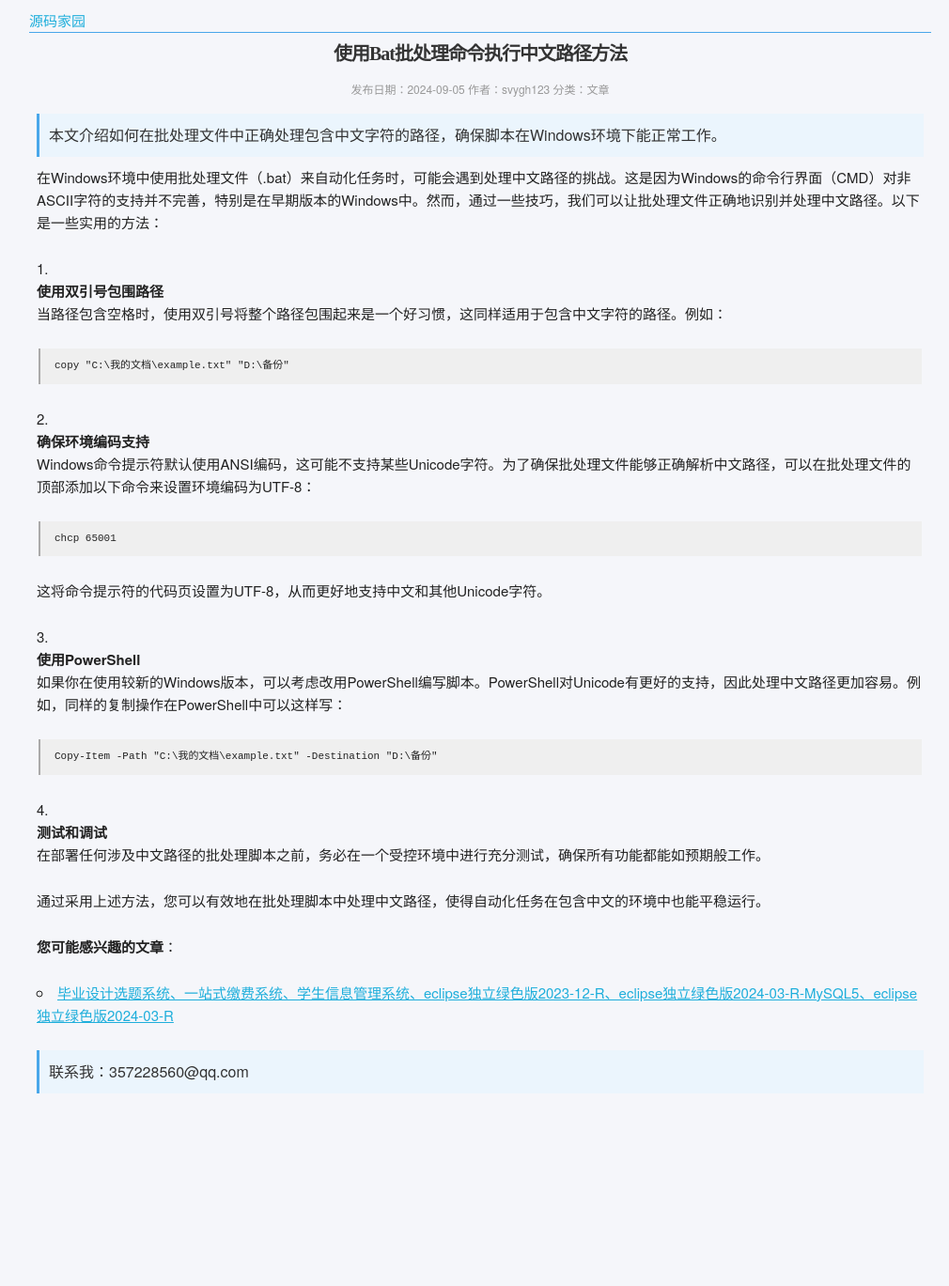
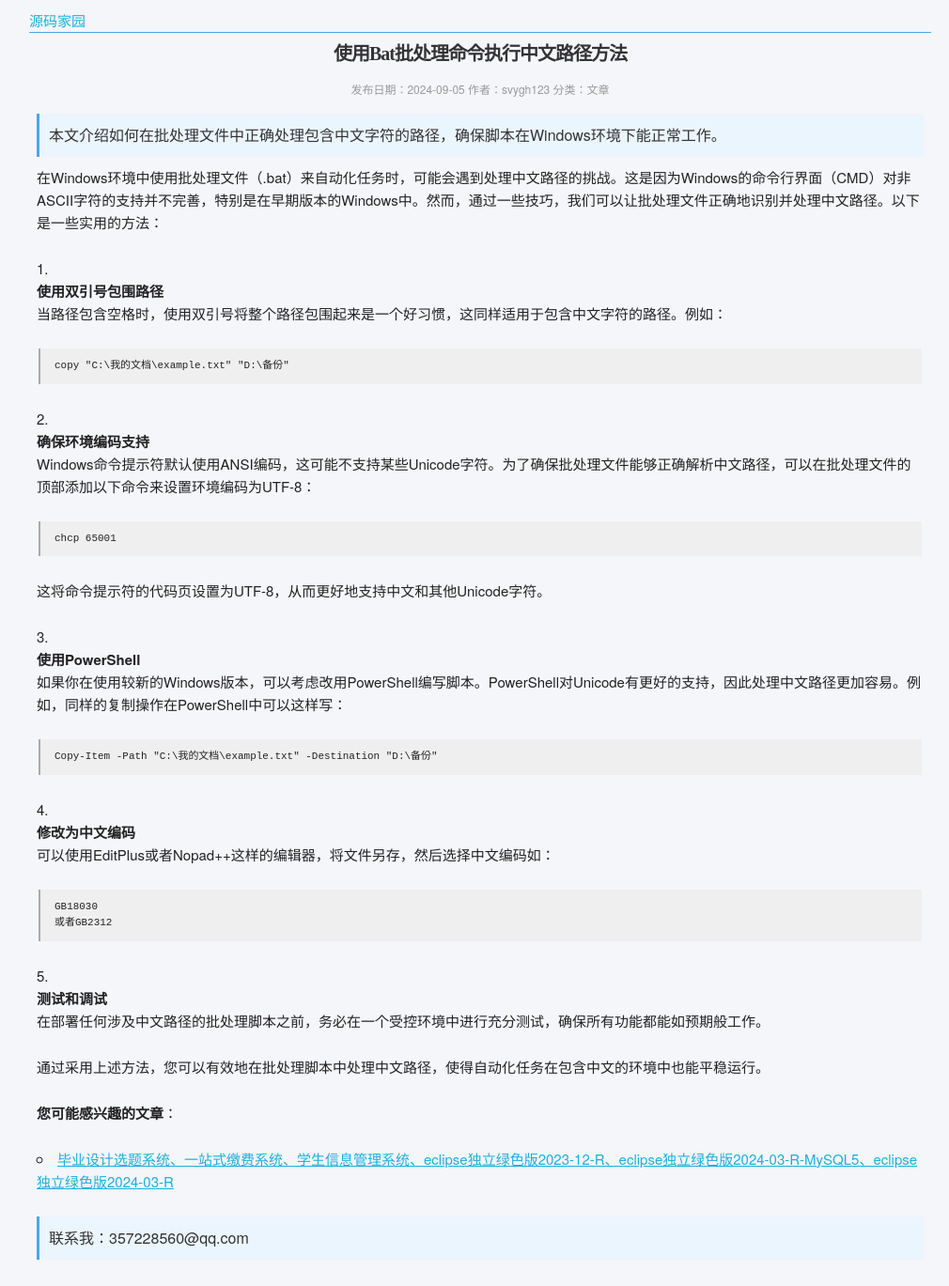
Before and after one commit to svygh123/svygh123.github.io, a Jekyll site: the page post/使用Bat批处理命令执行中文路径方法.html, which Jekyll copies as it is, in a window 1280 px wide. Shown: the whole page at 94% size, without its empty margins (129-1139 px from the left). Built offline with Jekyll 4.4.1, drawn with Linux system fonts in a browser that asks for light colours; Markdown is read by kramdown in place of the engine named in the settings; comment, search, counter and statistics services are not loaded; before the commit the page ends 1192 px from its top, so only the background shows below that.

Commit message:
增加文章Bat批处理命令执行中文路径方法

```diff
--- a/post/使用Bat批处理命令执行中文路径方法.html
+++ b/post/使用Bat批处理命令执行中文路径方法.html
@@ -57,6 +57,13 @@
 </code></pre>
 </li>
 <li>
+<p><strong>修改为中文编码</strong><br />
+可以使用EditPlus或者Nopad++这样的编辑器，将文件另存，然后选择中文编码如：</p>
+<pre><code class="language-powershell">GB18030
+或者GB2312
+</code></pre>
+</li>
+<li>
 <p><strong>测试和调试</strong><br />
 在部署任何涉及中文路径的批处理脚本之前，务必在一个受控环境中进行充分测试，确保所有功能都能如预期般工作。</p>
 </li>
```
